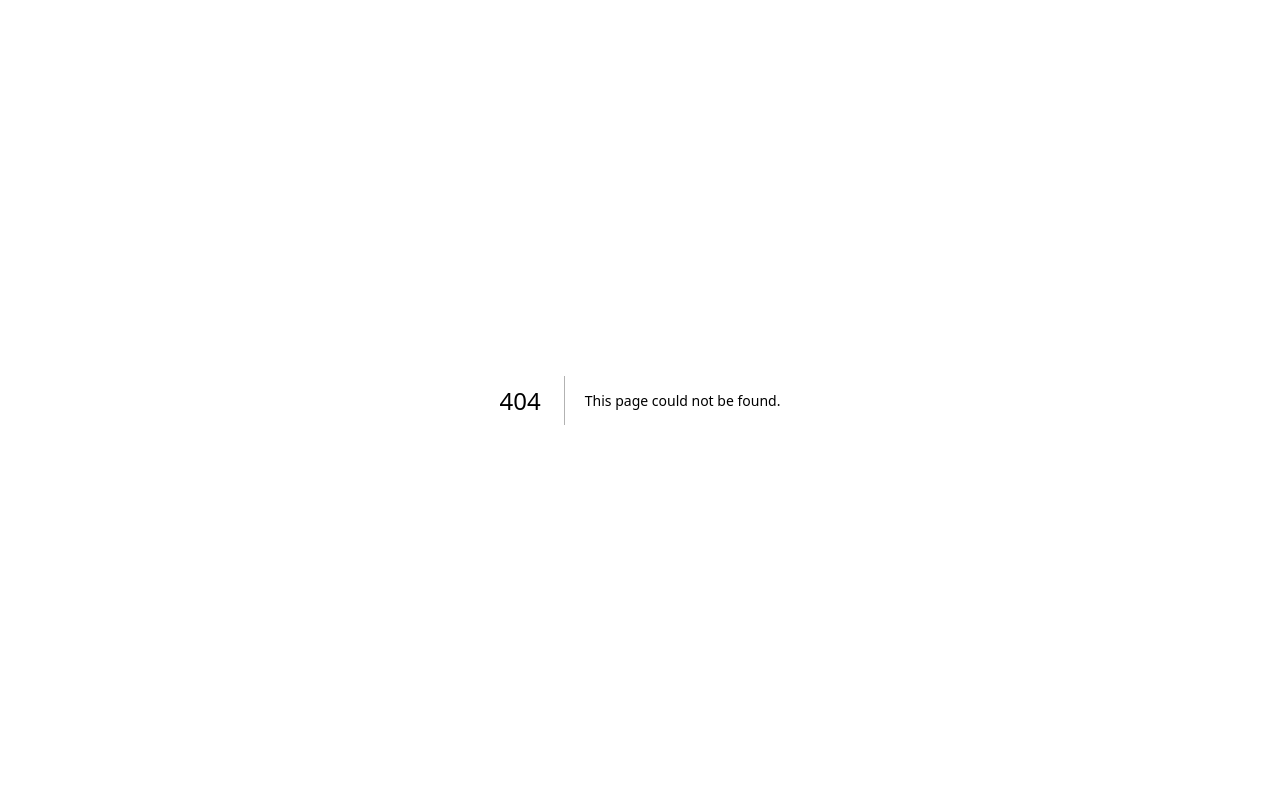
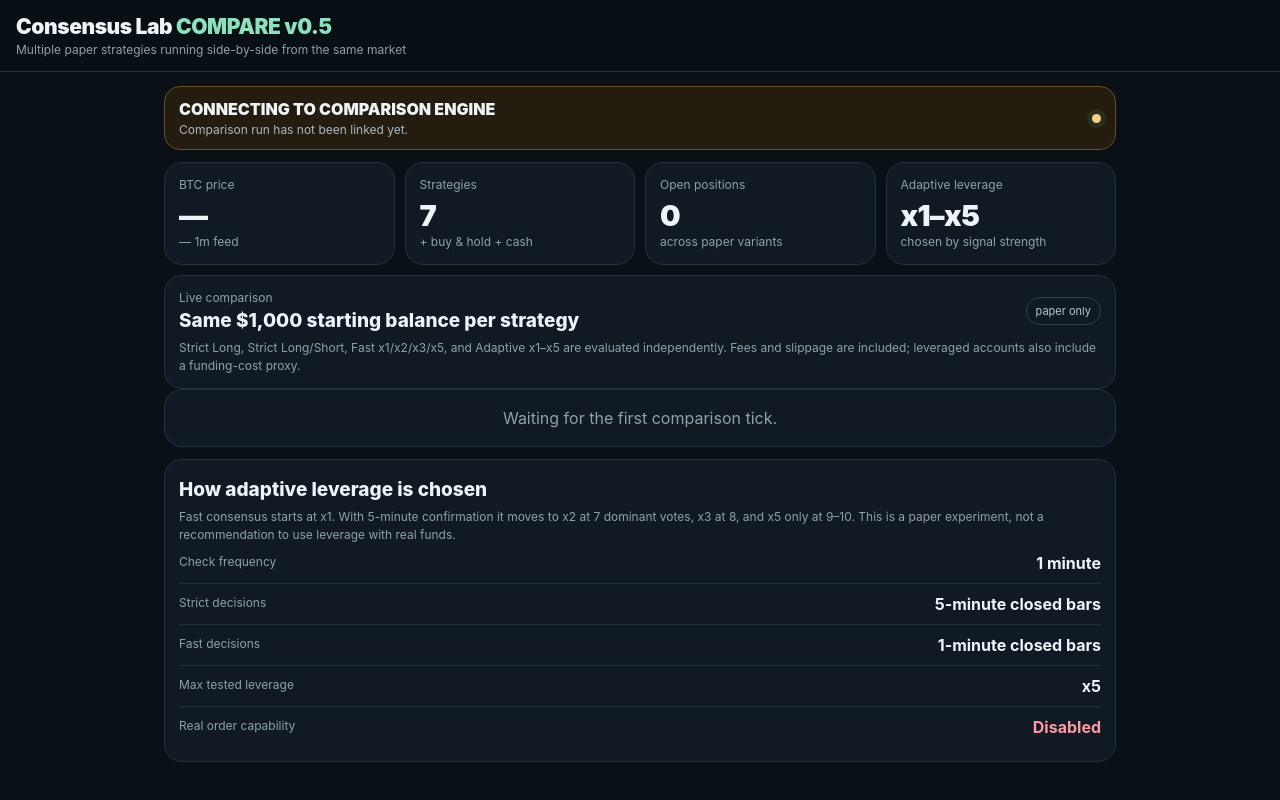
Before and after one commit to CrazyDud/consensus-lab, a Next.js app: page /compare in a window 1280 px wide. Before the commit this address had no page. Shown: the top 800 px of the page. Built offline with nearby package versions, Linux system fonts and the light colour scheme.

Commit message:
v0.5: add multi-strategy comparison dashboard

```diff
--- /dev/null
+++ b/app/compare/page.js
@@ -0,0 +1,198 @@
+"use client";
+
+import { useEffect, useMemo, useState } from "react";
+
+const DEFAULT_COMPARE_RUN_ID = "";
+
+function money(value) {
+  if (!Number.isFinite(Number(value))) return "—";
+  return "$" + Number(value).toLocaleString(undefined, { minimumFractionDigits: 2, maximumFractionDigits: 2 });
+}
+
+function pct(value) {
+  if (!Number.isFinite(Number(value))) return "—";
+  const n = Number(value);
+  return (n >= 0 ? "+" : "") + n.toFixed(2) + "%";
+}
+
+function ago(ms) {
+  if (!ms) return "never";
+  const s = Math.max(0, Math.floor((Date.now() - ms) / 1000));
+  if (s < 60) return s + "s ago";
+  const m = Math.floor(s / 60);
+  return m < 60 ? m + "m ago" : Math.floor(m / 60) + "h " + (m % 60) + "m ago";
+}
+
+export default function ComparePage() {
+  const [runId, setRunId] = useState(DEFAULT_COMPARE_RUN_ID);
+  const [snapshot, setSnapshot] = useState(null);
+  const [error, setError] = useState("");
+  const [, tick] = useState(0);
+
+  useEffect(() => {
+    const t = setInterval(() => tick((v) => v + 1), 1000);
+    return () => clearInterval(t);
+  }, []);
+
+  useEffect(() => {
+    if (!runId) return;
+    let stopped = false;
+
+    async function load() {
+      try {
+        const response = await fetch("/api/compare/peek?runId=" + encodeURIComponent(runId), { cache: "no-store" });
+        const data = await response.json();
+        if (response.status === 202) return;
+        if (!response.ok) throw new Error(data.error || "Comparison state unavailable");
+        if (!stopped) {
+          setSnapshot(data.snapshot || null);
+          setError("");
+        }
+      } catch (e) {
+        if (!stopped) setError(e.message || "Comparison state unavailable");
+      }
+    }
+
+    load();
+    const timer = setInterval(load, 15000);
+    return () => {
+      stopped = true;
+      clearInterval(timer);
+    };
+  }, [runId]);
+
+  const rows = useMemo(() => {
+    const variants = snapshot?.variants || {};
+    const result = Object.entries(variants).map(([key, value]) => ({ key, ...value }));
+    if (snapshot?.baselines?.buyHold) result.push({ key: "buyHold", ...snapshot.baselines.buyHold, baseline: true });
+    if (snapshot?.baselines?.cash) result.push({ key: "cash", ...snapshot.baselines.cash, baseline: true });
+    return result.sort((a, b) => Number(b.returnPct || 0) - Number(a.returnPct || 0));
+  }, [snapshot]);
+
+  const live = snapshot?.heartbeatAt && Date.now() - snapshot.heartbeatAt < 3 * 60 * 1000;
+  const openPositions = rows.filter((r) => r.position).length;
+
+  return (
+    <>
+      <header>
+        <div className="brand">Consensus Lab <span>COMPARE v0.5</span></div>
+        <div className="sub">Multiple paper strategies running side-by-side from the same market</div>
+      </header>
+
+      <main className="wrap">
+        <div className={"cloudBanner " + (error ? "bad" : live ? "" : "warn")}>
+          <div>
+            <div className="cloudTitle">
+              {error ? "COMPARISON ENGINE ISSUE" : live ? "COMPARISON ENGINE RUNNING" : "CONNECTING TO COMPARISON ENGINE"}
+            </div>
+            <div className="cloudMeta">
+              {snapshot
+                ? "Last tick " + ago(snapshot.heartbeatAt) + " · every 1 minute · tick #" + snapshot.tickCount
+                : runId
+                  ? "Loading first comparison snapshot…"
+                  : "Comparison run has not been linked yet."}
+            </div>
+          </div>
+          <span className={"dot " + (error ? "bad" : live ? "" : "warn")} />
+        </div>
+
+        {error ? <div className="card" style={{ marginBottom: 12 }}><div className="neg"><strong>{error}</strong></div></div> : null}
+
+        <div className="grid">
+          <div className="card">
+            <div className="label">BTC price</div>
+            <div className="big">{money(snapshot?.market?.price)}</div>
+            <div className="small">{snapshot?.market?.provider1m || "—"} 1m feed</div>
+          </div>
+          <div className="card">
+            <div className="label">Strategies</div>
+            <div className="big">7</div>
+            <div className="small">+ buy & hold + cash</div>
+          </div>
+          <div className="card">
+            <div className="label">Open positions</div>
+            <div className="big">{openPositions}</div>
+            <div className="small">across paper variants</div>
+          </div>
+          <div className="card">
+            <div className="label">Adaptive leverage</div>
+            <div className="big">x1–x5</div>
+            <div className="small">chosen by signal strength</div>
+          </div>
+
+          <div className="card wide">
+            <div className="row">
+              <div>
+                <div className="label">Live comparison</div>
+                <div className="mid">Same $1,000 starting balance per strategy</div>
+              </div>
+              <div className="pill">paper only</div>
+            </div>
+            <div className="small" style={{ marginTop: 7 }}>
+              Strict Long, Strict Long/Short, Fast x1/x2/x3/x5, and Adaptive x1–x5 are evaluated independently. Fees and slippage are included; leveraged accounts also include a funding-cost proxy.
+            </div>
+          </div>
+        </div>
+
+        <div className="compareList">
+          {rows.map((row, index) => {
+            const pos = row.position;
+            return (
+              <div className="compareCard" key={row.key}>
+                <div className="row">
+                  <div>
+                    <div className="compareRank">#{index + 1}</div>
+                    <div className="mid">{row.label}</div>
+                    <div className="small">{row.timeframe || (row.baseline ? "baseline" : "")}</div>
+                  </div>
+                  <div style={{ textAlign: "right" }}>
+                    <div className={"compareReturn " + (Number(row.returnPct) > 0 ? "pos" : Number(row.returnPct) < 0 ? "neg" : "")}>
+                      {pct(row.returnPct)}
+                    </div>
+                    <div className="small">{money(row.equity)}</div>
+                  </div>
+                </div>
+
+                {!row.baseline ? (
+                  <>
+                    <div className="compareMetrics">
+                      <div><span>Trades</span><strong>{row.closedTrades || 0}</strong></div>
+                      <div><span>Win rate</span><strong>{row.winRatePct == null ? "—" : row.winRatePct.toFixed(1) + "%"}</strong></div>
+                      <div><span>Max DD</span><strong>{Number(row.maxDrawdownPct || 0).toFixed(2)}%</strong></div>
+                      <div><span>Fees</span><strong>{money(row.feesPaid || 0)}</strong></div>
+                    </div>
+                    <div className="positionStrip">
+                      {pos
+                        ? (pos.side === "long" ? "LONG" : "SHORT") + " x" + pos.leverage + " · entry " + money(pos.entry)
+                        : "FLAT · waiting for signal"}
+                    </div>
+                    {row.key === "adaptive" ? (
+                      <div className="small" style={{ marginTop: 7 }}>
+                        Current signal leverage: x{row.signal?.leverage || 1} · 5m confirmed: {row.signal?.confirmed ? "yes" : "no"}
+                      </div>
+                    ) : null}
+                  </>
+                ) : (
+                  <div className="positionStrip">Passive benchmark</div>
+                )}
+              </div>
+            );
+          })}
+          {!rows.length ? <div className="card empty">Waiting for the first comparison tick.</div> : null}
+        </div>
+
+        <div className="card" style={{ marginTop: 12 }}>
+          <div className="mid">How adaptive leverage is chosen</div>
+          <div className="small" style={{ marginTop: 7 }}>
+            Fast consensus starts at x1. With 5-minute confirmation it moves to x2 at 7 dominant votes, x3 at 8, and x5 only at 9–10. This is a paper experiment, not a recommendation to use leverage with real funds.
+          </div>
+          <div className="kv"><span className="small">Check frequency</span><strong>1 minute</strong></div>
+          <div className="kv"><span className="small">Strict decisions</span><strong>5-minute closed bars</strong></div>
+          <div className="kv"><span className="small">Fast decisions</span><strong>1-minute closed bars</strong></div>
+          <div className="kv"><span className="small">Max tested leverage</span><strong>x5</strong></div>
+          <div className="kv"><span className="small">Real order capability</span><strong className="neg">Disabled</strong></div>
+        </div>
+      </main>
+    </>
+  );
+}
```
